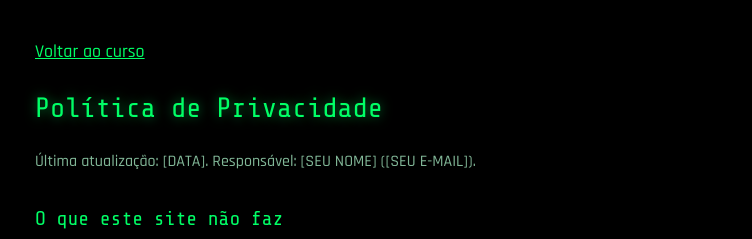
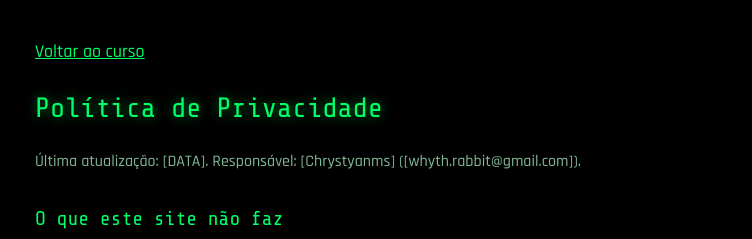
Before and after one commit to Chrystyanms/White-Rabbit, a plain HTML site: page privacidade.html in a window 1280 px wide. Shown: the top 239 px of the page, without its empty margins (261-1013 px from the left). Drawn offline with nearby package versions, Linux system fonts and the light colour scheme.

Commit message:
Update privacy policy contact information

```diff
--- a/privacidade.html
+++ b/privacidade.html
@@ -15,7 +15,7 @@ a{color:#00ff66}.m{color:#82b898;font-size:16px}
 </style></head><body><main>
 <p><a href="index.html">Voltar ao curso</a></p>
 <h1>Política de Privacidade</h1>
-<p class="m">Última atualização: [DATA]. Responsável: [SEU NOME] ([SEU E-MAIL]).</p>
+<p class="m">Última atualização: [DATA]. Responsável: [Chrystyanms] ([whyth.rabbit@gmail.com]).</p>
 <h2>O que este site não faz</h2>
 <p>Não há cadastro, login nem contas. Não pedimos nome, e-mail, telefone ou documentos. Seu progresso nas aulas, suas respostas das provas e o nome opcional do perfil ficam salvos somente no armazenamento local do seu navegador e não são enviados para nós.</p>
 <h2>Serviços de terceiros</h2>
```
